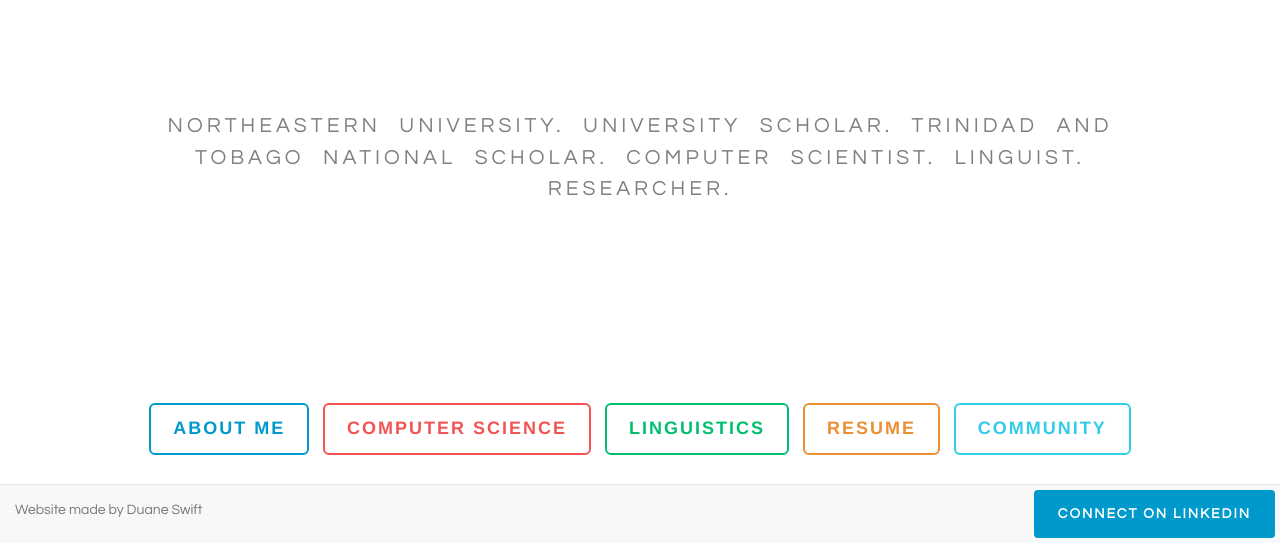
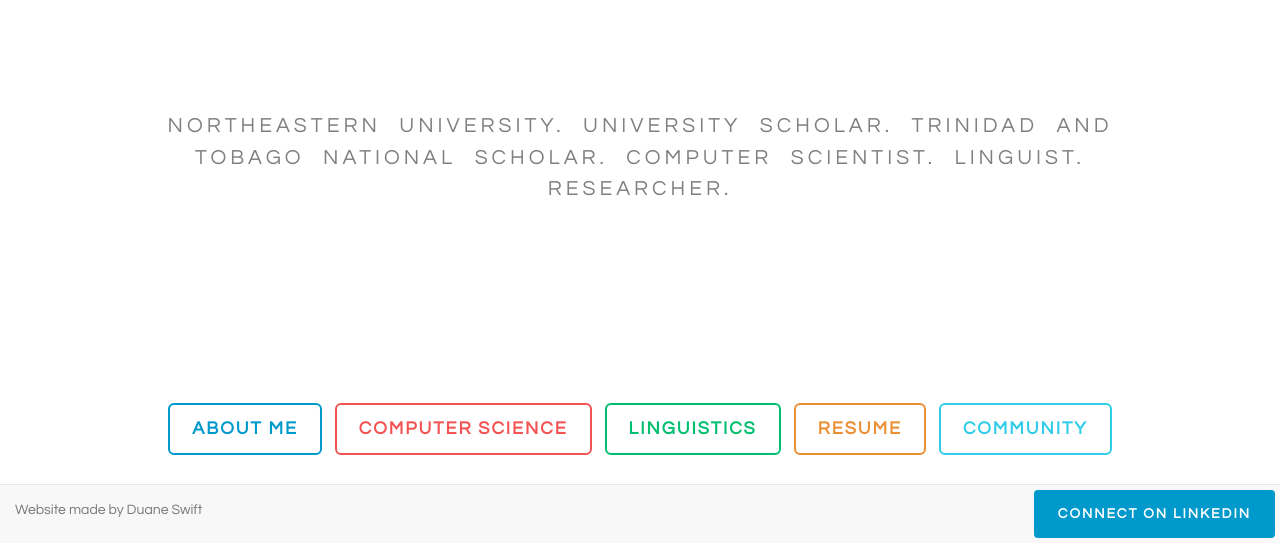
Before and after one commit to DuaneSwift/DuaneSwift.github.io, a plain HTML site: page index.htm in a window 1280 px wide. Shown: the part 257-800 px from the top of the page. Drawn offline with nearby package versions, Linux system fonts and the light colour scheme.

Commit message:
Fixed linking problem, changed font of buttons

```diff
--- a/css/styles.css
+++ b/css/styles.css
@@ -141,6 +141,10 @@
 	font-family: Questrial;
 	line-height: 1.5;
 	color: #808080;
+}
+
+.button-group {
+	font-family: Questrial;
 }
 
 
--- a/index.htm
+++ b/index.htm
@@ -21,11 +21,11 @@
 			</div>
 			</div>
 			<div class="button-group">
-				<button href = "about-me.htm" class = "btn btn-primary btn-lg outline padding"> About Me</button>
-				<button href = "#" class = "btn btn-danger btn-lg outline"> Computer Science</button>
-				<button href = "#" class = "btn btn-success btn-lg outline"> Linguistics</button>
-				<button href = "#" class = "btn btn-warning btn-lg outline"> Resume</button>
-				<button href = "#" class = "btn btn-info btn-lg outline"> Community</button>
+				<a href = "aboutme.htm" class = "btn btn-primary btn-lg outline padding"> About Me</a>
+				<a href = "#" class = "btn btn-danger btn-lg outline"> Computer Science</a>
+				<a href = "#" class = "btn btn-success btn-lg outline"> Linguistics</a>
+				<a href = "#" class = "btn btn-warning btn-lg outline"> Resume</a>
+				<a href = "#" class = "btn btn-info btn-lg outline"> Community</a>
 			</div>
 	<div class="bottom-nav-bar">
 		<nav class = "navbar navbar-default navbar-fixed-bottom"
```
Also changed, not shown: aboutme.htm (renamed from about-me.htm).
